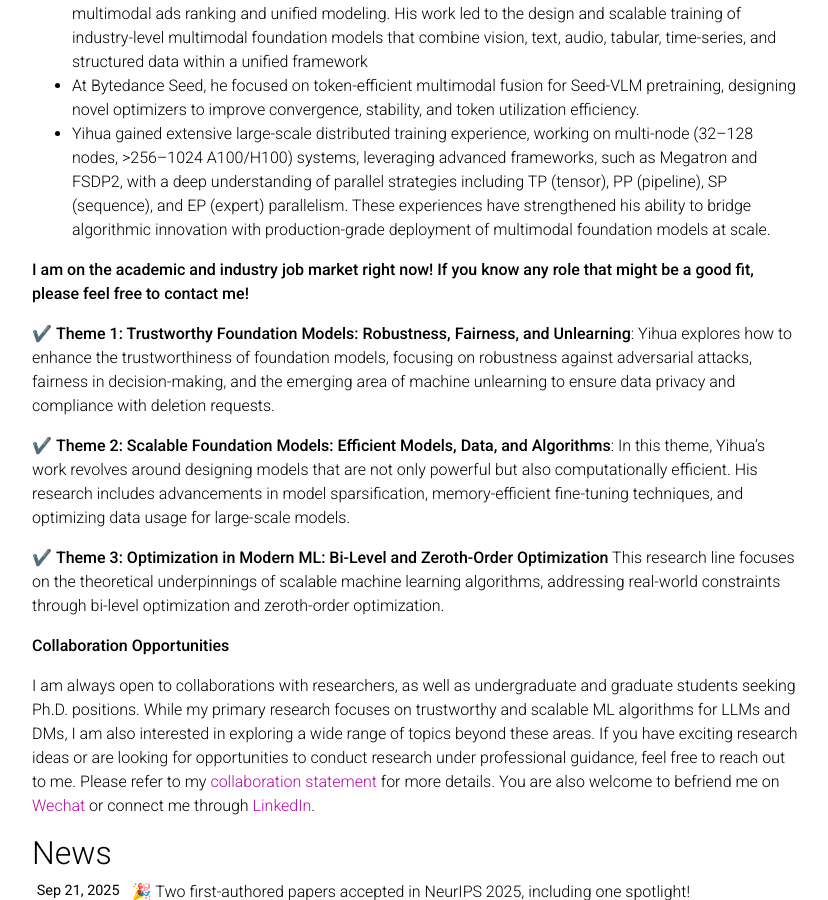
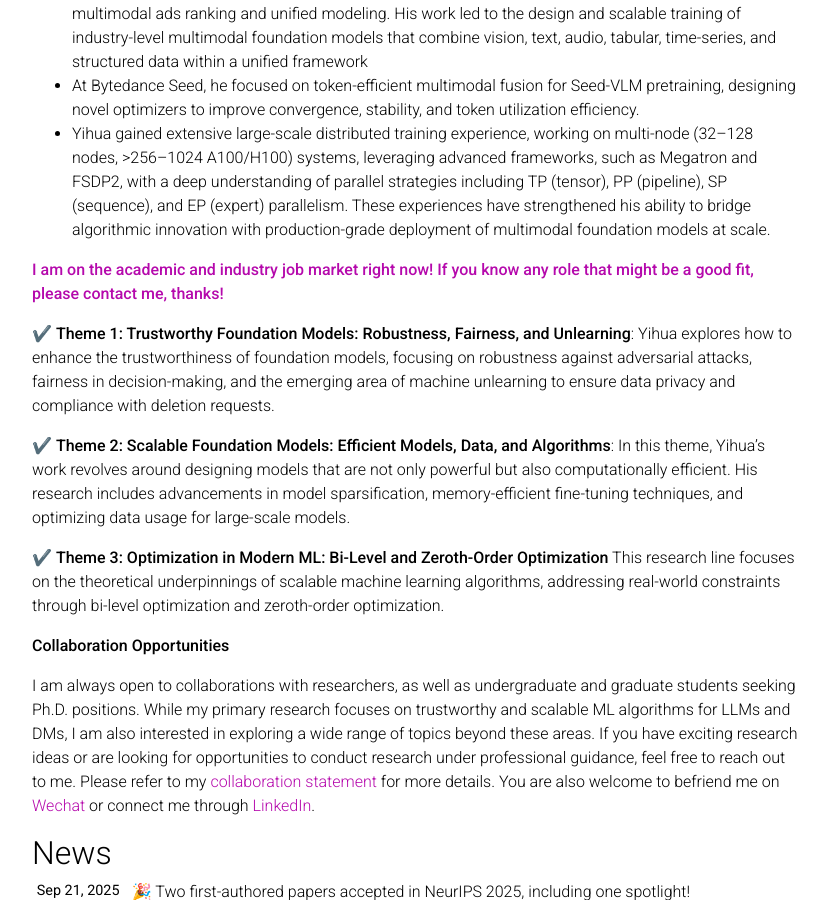
Before and after one commit to NormalUhr/yihua-zhang, a Jekyll site: the page built from _pages/about.md, in a window 1280 px wide and 900 px high, scrolled down 680 px. Shown: the whole window, without its empty margins (223-1051 px from the left). Built offline with Jekyll 4.4.1, drawn with Linux system fonts in a browser that asks for light colours; full-size pictures stand in for the smaller copies a plugin makes; emoji names are drawn with the system emoji font; comment, search, counter and statistics services are not loaded; a style sheet for code colours, icons or effects is not loaded.

Commit message:
update about page

```diff
--- a/_pages/about.md
+++ b/_pages/about.md
@@ -33,7 +33,7 @@ Yihua’s industrial research experience spans both [Meta AI](https://ai.meta.co
 * Yihua gained extensive large-scale distributed training experience, working on multi-node (32–128 nodes, >256–1024 A100/H100) systems, leveraging advanced frameworks, such as Megatron and FSDP2, with a deep understanding of parallel strategies including TP (tensor), PP (pipeline), SP (sequence), and EP (expert) parallelism. These experiences have strengthened his ability to bridge algorithmic innovation with production-grade deployment of multimodal foundation models at scale.
 
 
-**I am on the academic and industry job market right now! If you know any role that might be a good fit, please feel free to contact me!**
+**<a href="https://www.linkedin.com/in/zhangyihua/">I am on the academic and industry job market right now! If you know any role that might be a good fit, please contact me, thanks!</a>**
 
 
 :heavy_check_mark: **Theme 1: Trustworthy Foundation Models: Robustness, Fairness, and Unlearning**: Yihua explores how to enhance the trustworthiness of foundation models, focusing on robustness against adversarial attacks, fairness in decision-making, and the emerging area of machine unlearning to ensure data privacy and compliance with deletion requests.
```
